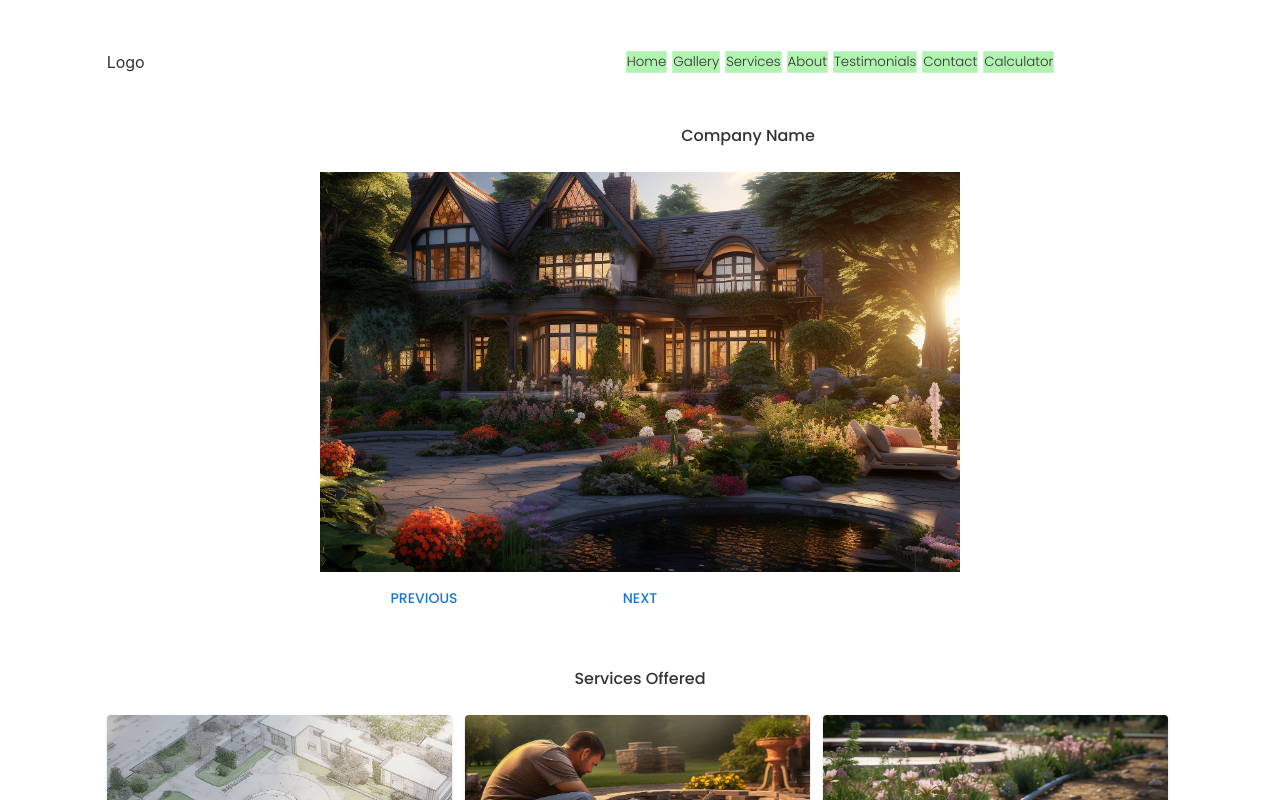
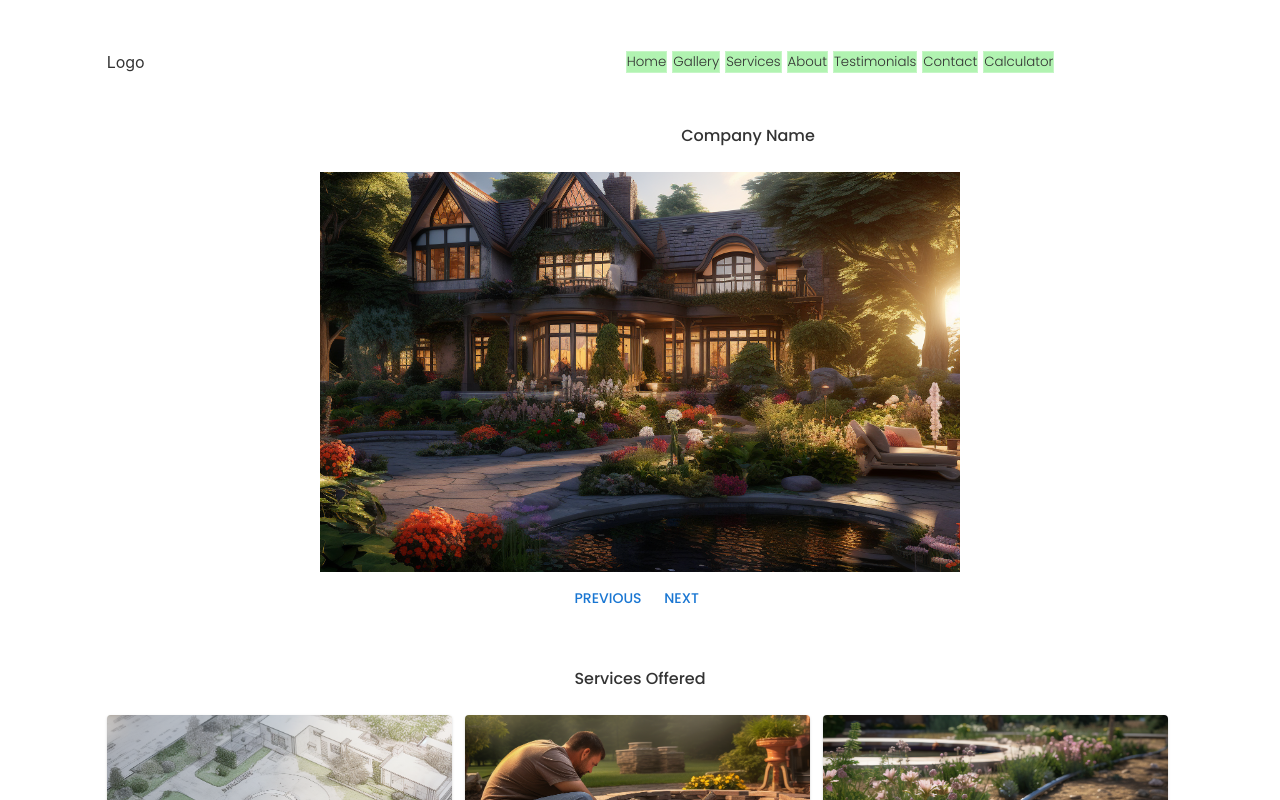
Before and after one commit to johnlundy94/landscape, a React (Create React App) app: page / in a window 1280 px wide. Shown: the top 800 px of the page. Built offline with nearby package versions, Linux system fonts and the light colour scheme.

Commit message:
Hero is at a good point

```diff
--- a/src/components/Hero.js
+++ b/src/components/Hero.js
@@ -40,12 +40,14 @@ function Hero() {
             <SlideComponent className="slider" isActive={activeIndex === index} direction="left" imgSrc={landscape}/>
         ))}
       </div>
+      <div className="slider-buttons">
       <Button variant="text" onClick={prevSlide}>
         Previous
       </Button>
       <Button variant="text" onClick={nextSlide}>
         Next
       </Button>
+      </div>
     </div>
   );
 }
--- a/src/styles/Hero.css
+++ b/src/styles/Hero.css
@@ -2,7 +2,7 @@
     display: grid;
     gap: .5rem;
     grid-template-columns: repeat(3, 1fr);
-    grid-template-rows: 40px 1fr;
+    grid-template-rows: 40px auto;
     grid-column: 2 / span 10;
     max-width: 100vw;
   }
@@ -32,6 +32,11 @@
     object-fit: cover;
   }
 
+  .slider-buttons {
+    grid-column: span 3;
+    text-align: center;
+  }
+
   @media (min-width: 488px) {
     .hero-container {
       grid-column: 3 / span 8;
```
